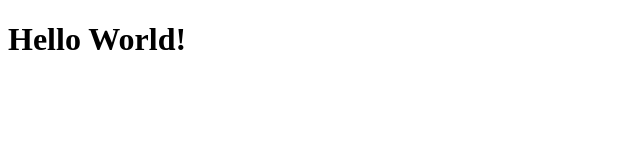
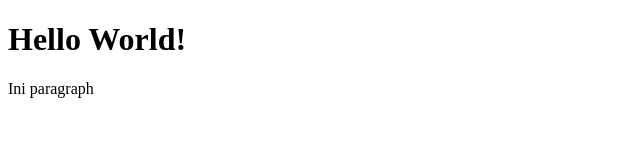
Before and after one commit to ImNizamudin/git-github-test, a plain HTML site: page index.html in a window 1280 px wide. Shown: the whole page, without its empty margins (0-640 px from the left). Drawn offline with Linux system fonts and the light colour scheme.

Commit message:
mengubah file index.html yaitu menambahkan p

```diff
--- a/index.html
+++ b/index.html
@@ -10,5 +10,7 @@
 
     <h1>Hello World!</h1>
 
+    <p>Ini paragraph</p>
+
 </body>
 </html>
```
